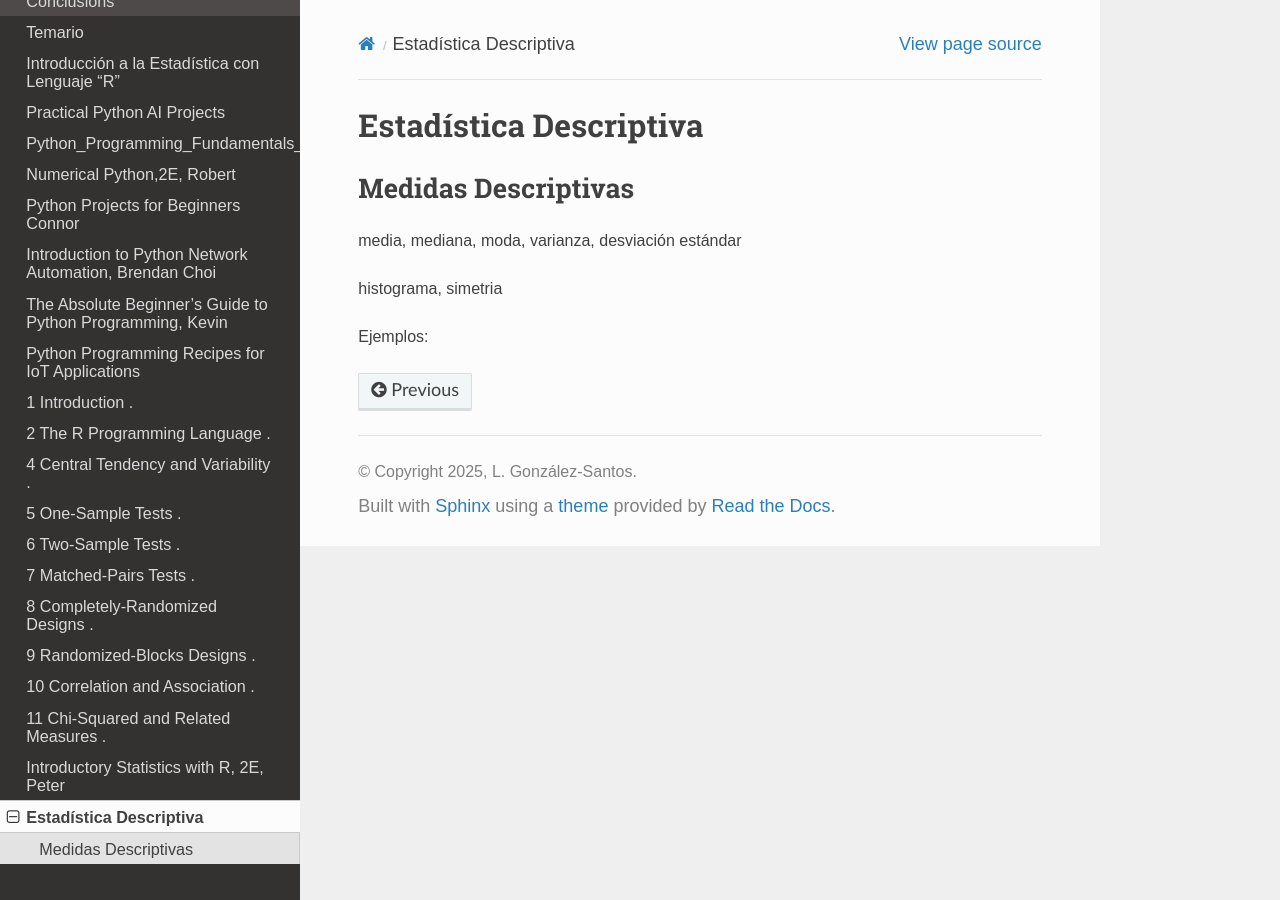
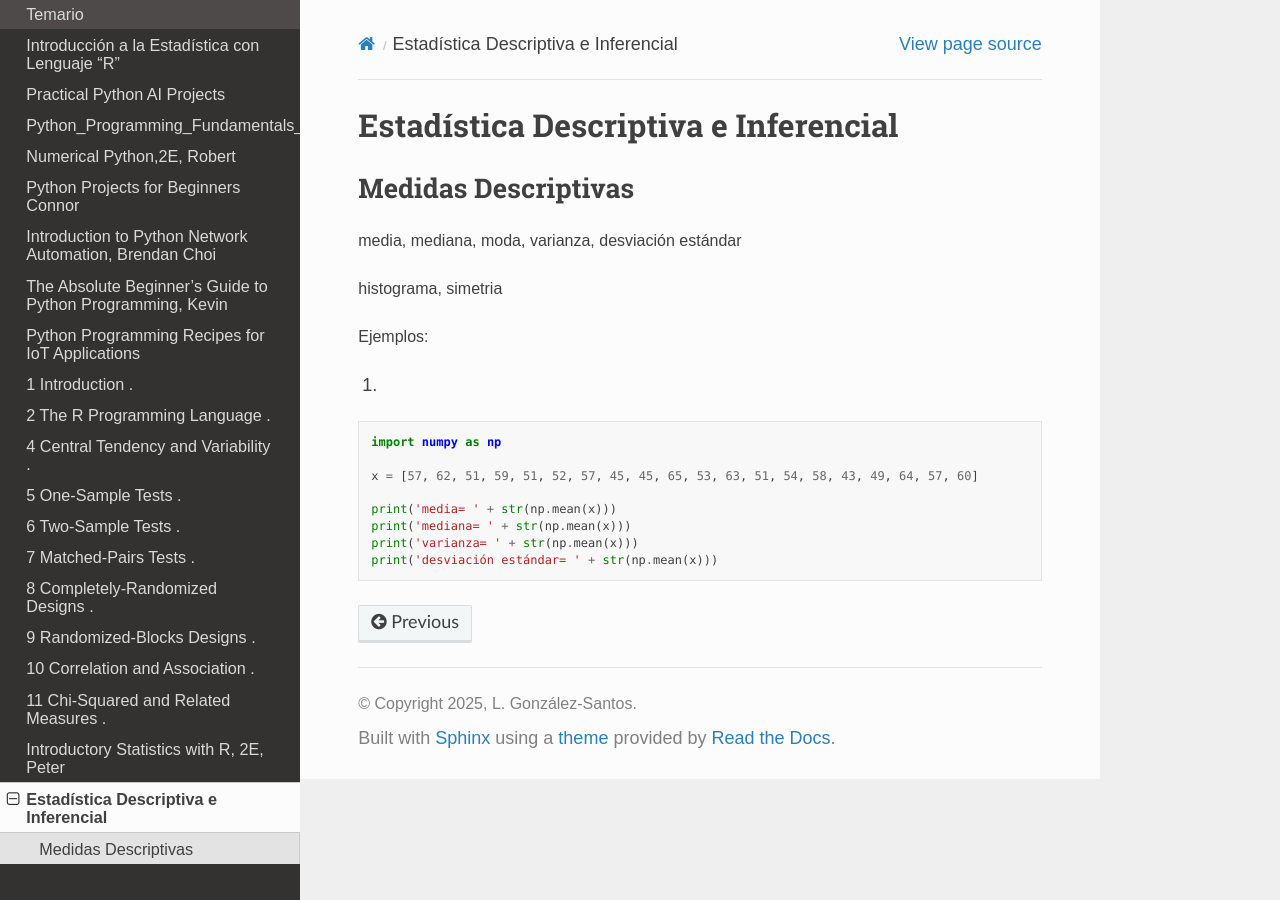
Before and after one commit to matecom57/santosg57-cursos, a Sphinx documentation site: the page built from docs/source/clase_estadistica/clase_estadistica.rst, in a window 1280 px wide. Built offline with Sphinx 7.4.7 and the Read the Docs theme 3.1.0, drawn with Linux system fonts in a browser that asks for light colours.

Commit message:
Test comité

```diff
--- a/docs/source/clase_estadistica/clase_estadistica.rst
+++ b/docs/source/clase_estadistica/clase_estadistica.rst
@@ -1,4 +1,4 @@
-Estadística Descriptiva
+Estadística Descriptiva e Inferencial
 =======================
 
 Medidas Descriptivas
@@ -9,3 +9,16 @@ media, mediana, moda, varianza, desviación estándar
 histograma, simetria
 
 Ejemplos:
+
+1)
+
+.. code:: Python
+
+   import numpy as np
+
+   x = [57, 62, 51, 59, 51, 52, 57, 45, 45, 65, 53, 63, 51, 54, 58, 43, 49, 64, 57, 60]
+
+   print('media= ' + str(np.mean(x)))
+   print('mediana= ' + str(np.mean(x)))
+   print('varianza= ' + str(np.mean(x)))
+   print('desviación estándar= ' + str(np.mean(x)))
```
